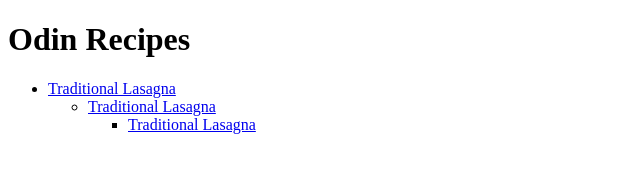
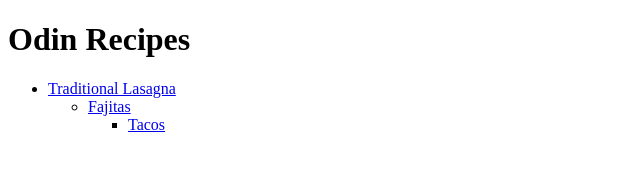
Before and after one commit to CMBrown58/odin-recipes, a plain HTML site: page index.html in a window 1280 px wide. Shown: the whole page, without its empty margins (0-640 px from the left). Drawn offline with Linux system fonts and the light colour scheme.

Commit message:
fixed index page

```diff
--- a/index.html
+++ b/index.html
@@ -11,9 +11,9 @@
         <ul>
         <li><a href="lasagna.html" target="_blank">Traditional Lasagna</a></li>
         <ul>
-            <li><a href="Fajitas.html" target="_blank">Traditional Lasagna</a></li>
+            <li><a href="Fajitas.html" target="_blank">Fajitas</a></li>
             <ul>
-                <li><a href="Tacos.html" target="_blank">Traditional Lasagna</a></li>
+                <li><a href="Tacos.html" target="_blank">Tacos</a></li>
 
 
     </ul>
```
